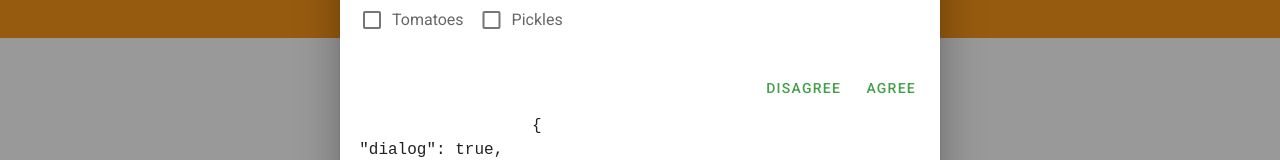
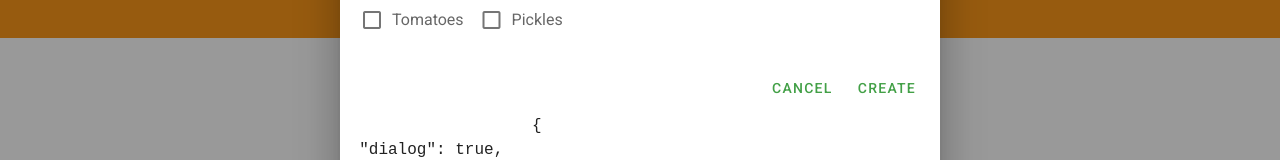
Before and after one commit to Maxrozvora/CrudHotDog, a Vue app in the folder crud-hot-dog/: page / in a window 1280 px wide. Both pictures are taken after a click on the button "CREATE HOT DOG". Shown: the part 426-586 px from the top of the page. Built offline with nearby package versions, Linux system fonts and the light colour scheme.

Commit message:
added method create hot dog

```diff
--- a/crud-hot-dog/src/components/Form.vue
+++ b/crud-hot-dog/src/components/Form.vue
@@ -29,8 +29,8 @@
 				</v-card-text>
 				<v-card-actions>
 					<v-spacer></v-spacer>
-					<v-btn color="green darken-1" text @click="dialog = false">Disagree</v-btn>
-					<v-btn color="green darken-1" text @click="dialog = false">Agree</v-btn>
+					<v-btn color="green darken-1" text @click="dialog = false">Cancel</v-btn>
+					<v-btn color="green darken-1" text @click="create">Create</v-btn>
 				</v-card-actions>
 				<pre>
 					{{$data}}
@@ -91,8 +91,20 @@
 				price: 5,
 				added: false
 			}
-			]
-		})
+		],
+		hotDogs: []
+	}),
+  methods: {
+	create() {
+		const hotDog = {
+			base: this.base,
+			sausages: this.sausages,
+			additionalIngredients: this.additionalIngredients
+		}
+		this.hotDogs.push(hotDog);
+		console.log(this.hotDogs)
+	}
+  }
   }
 </script>
 
```
Lines whose indentation alone changed are shown as unchanged.
